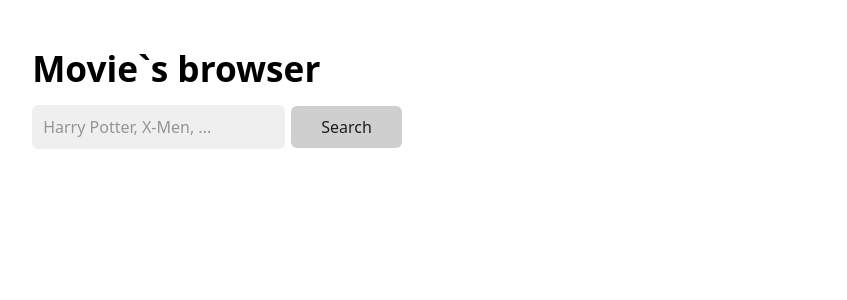
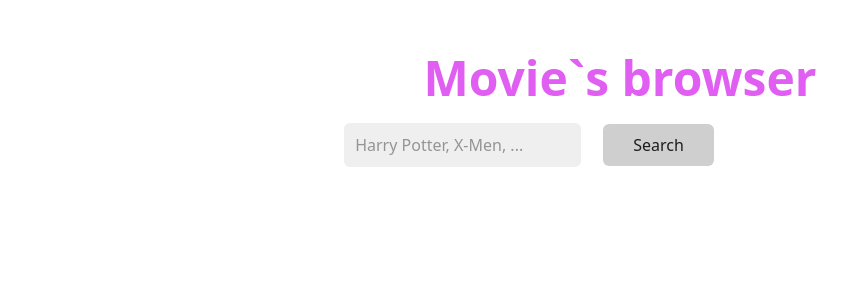
Before and after one commit to lauracolof/movie-app, a React (Vite) app in the folder movie app/: page / in a window 1280 px wide. Shown: the top 300 px of the page, without its empty margins (420-1267 px from the left). Built offline with nearby package versions, Linux system fonts and the light colour scheme.

Commit message:
avoid repeat the same search

```diff
--- a/movie app/src/App.css
+++ b/movie app/src/App.css
@@ -3,7 +3,8 @@
   flex-direction: column;
   justify-content: center;
   align-items: center;
-  max-width: 800px;
+  width: 100%;
+  max-width: 1200px;
 }
 
 main {
@@ -19,14 +20,16 @@ form {
 }
 
 h1 {
-  color: #e05ef1
+  color: #e05ef1;
+  position: relative;
+  left: 25rem;
 }
 
 /* !GRID PARA RESPONSIVE */
 .movies {
   list-style: none;
-  margin: 0;
-  padding: 0;
+  padding-top: 2rem;
+  padding-left: 18.5rem;
   width: 100%;
   gap: 45px; /*separacion entre elementos*/
   /* !important for responsive */
@@ -46,4 +49,21 @@ h1 {
 .movie img {
   border-radius: 8px;
   margin-top: 10px;
+  max-width: 250px;
 }
+
+input {
+  position: relative;
+  left: 19em;
+  width: 215px;
+}
+
+button {
+  position: relative;
+  left: 20em;
+}
+
+.error {
+  position: relative;
+  left: 19rem;
+}
--- a/movie app/src/App.jsx
+++ b/movie app/src/App.jsx
@@ -30,7 +30,7 @@ function useSearch() {
 
 function App() {
   const { search, updateSearch, error } = useSearch();
-  const { movies, getMovies } = useMovies({ search });
+  const { movies, getMovies, loading } = useMovies({ search });
 
   //if we have more than one input for example, we can retrieve all the data at once:
   // const fields = new window.FormData(event.target);
@@ -66,14 +66,14 @@ function App() {
           />
           <button type='submit'>Search</button>
         </form>
-        {error && <p style={{ color: 'red' }}>{error}</p>}
+        {error && (
+          <p className='error' style={{ color: 'red' }}>
+            {error}
+          </p>
+        )}
       </header>
 
-      <main>
-        <ul>
-          <Movies movies={movies} />
-        </ul>
-      </main>
+      <main>{loading ? <p>Loading...</p> : <Movies movies={movies} />}</main>
     </div>
   );
 }
--- a/movie app/src/hooks/UseMovies.jsx
+++ b/movie app/src/hooks/UseMovies.jsx
@@ -5,7 +5,7 @@ import { searchMovies } from '../services/movies.js';
 export function useMovies({ search }) {
   const [movies, setMovies] = useState([]);
   const [loading, setLoading] = useState(false);
-  const [, setError] = useState(null);
+  const [error, setError] = useState(null);
   const previousSearch = useRef(search);
 
   const getMovies = async () => {
@@ -14,11 +14,12 @@ export function useMovies({ search }) {
     try {
       setLoading(true);
       setError(null);
+      //with out next line dont work
       previousSearch.current = search;
       const newMovies = await searchMovies({ search });
       setMovies(newMovies);
     } catch (error) {
-      setError(e.message);
+      setError(error.message);
     } finally {
       setLoading(false);
     }
--- a/movie app/src/index.css
+++ b/movie app/src/index.css
@@ -238,7 +238,7 @@ textarea {
 }
 
 h1 {
-  font-size: 2.2em;
+  font-size: 3em;
   margin-top: 0;
 }
 
@@ -254,14 +254,14 @@ h6 {
 
 h1 {
   color: #e05ef1;
-  color: var(--text-bright);
+  /* color: var(--text-bright); */
 }
 
 @media (prefers-color-scheme: dark) {
 
   h1 {
   color: #e05ef1;
-  color: var(--text-bright);
+  /* color: var(--text-bright); */
   }
 }
 
```
Also changed, not shown: 1 other file (tests, documents, lock files or other folders).
